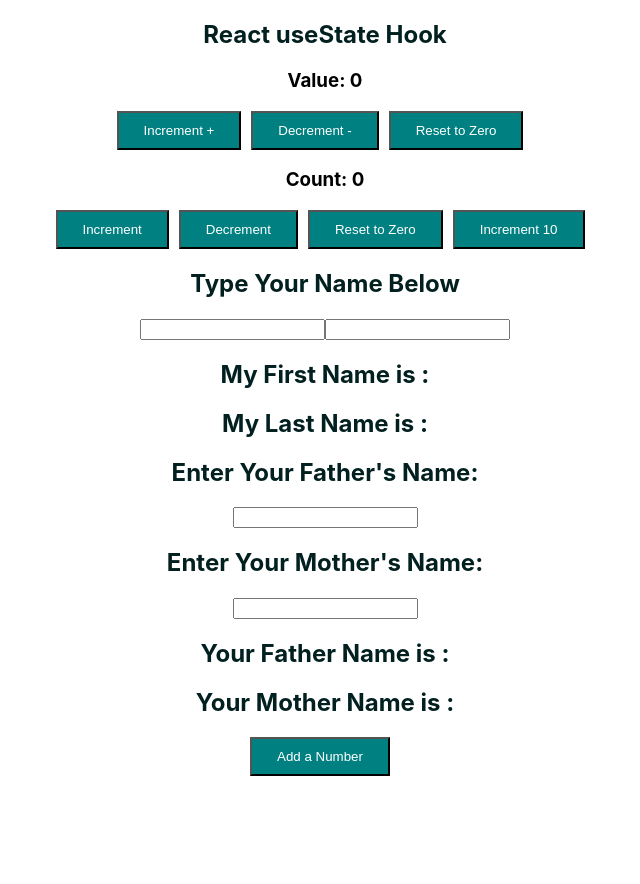
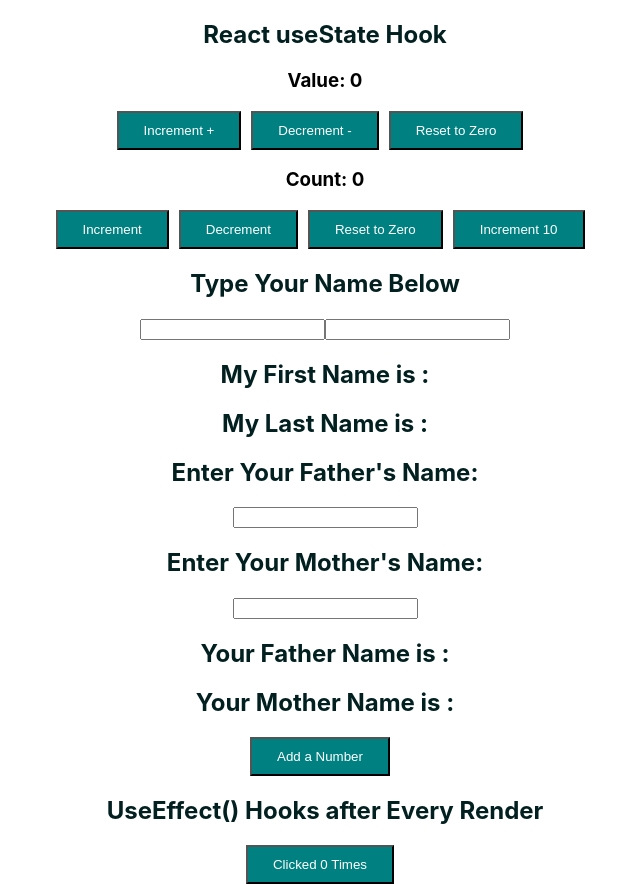
Before and after one commit to Abfahim21/React-Hooks, a React (Create React App) app in the folder react-hooks/: page / in a window 1280 px wide. Shown: the whole page, without its empty margins (315-955 px from the left). Before the commit the page ends 800 px from the top, so only its background shows below. Built offline with nearby package versions, Linux system fonts and the light colour scheme.

Commit message:
react useEddect()

```diff
--- a/react-hooks/src/App.js
+++ b/react-hooks/src/App.js
@@ -1,4 +1,5 @@
 import './App.css';
+import UseEffect from './components/UseEffect';
 import UseStateV1 from './components/UseStateV1';
 import UseStateV2 from './components/UseStateV2';
 import UseStateV3 from './components/UseStateV3';
@@ -13,6 +14,7 @@
       <UseStateV3/>
       <UseStateWithObject/>
       <UseStateWithArray/>
+      <UseEffect/>
     </div>
   );
 }
--- /dev/null
+++ b/react-hooks/src/components/UseEffect.js
@@ -0,0 +1,18 @@
+import React, { useEffect, useState } from 'react'
+
+function UseEffect() {
+
+    const [ count, setCount] = useState(0);
+
+    useEffect(()=>{
+        document.title = (`Clicked ${count} Times !`)
+    })
+  return (
+    <div>
+        <h2>UseEffect() Hooks after Every Render</h2>
+        <button onClick={()=> setCount(prevCount => prevCount+1)}>Clicked {count} Times</button>
+    </div>
+  )
+}
+
+export default UseEffect
```
